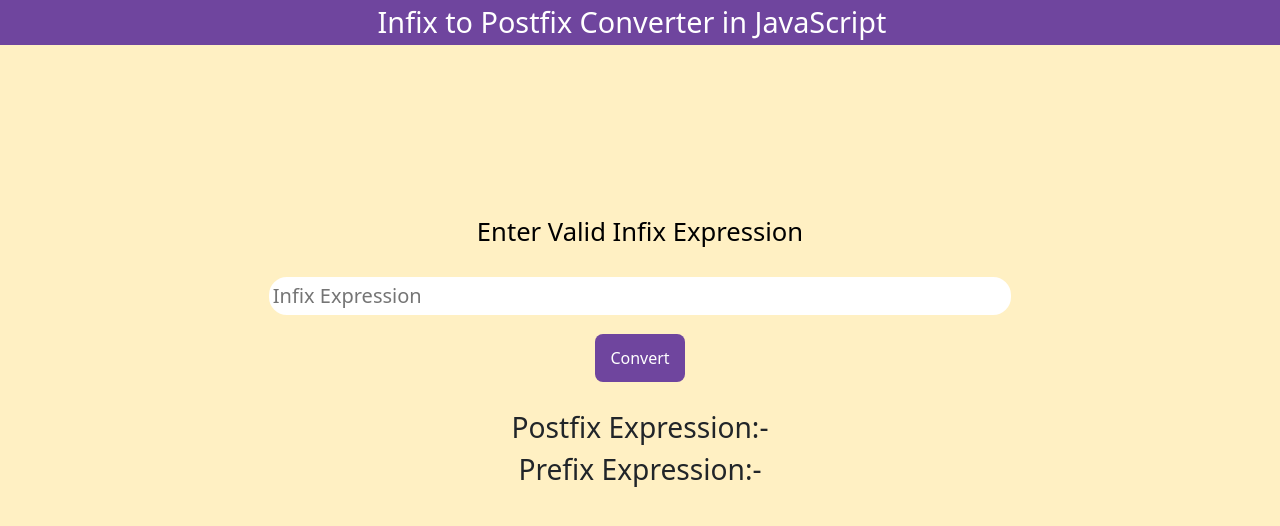
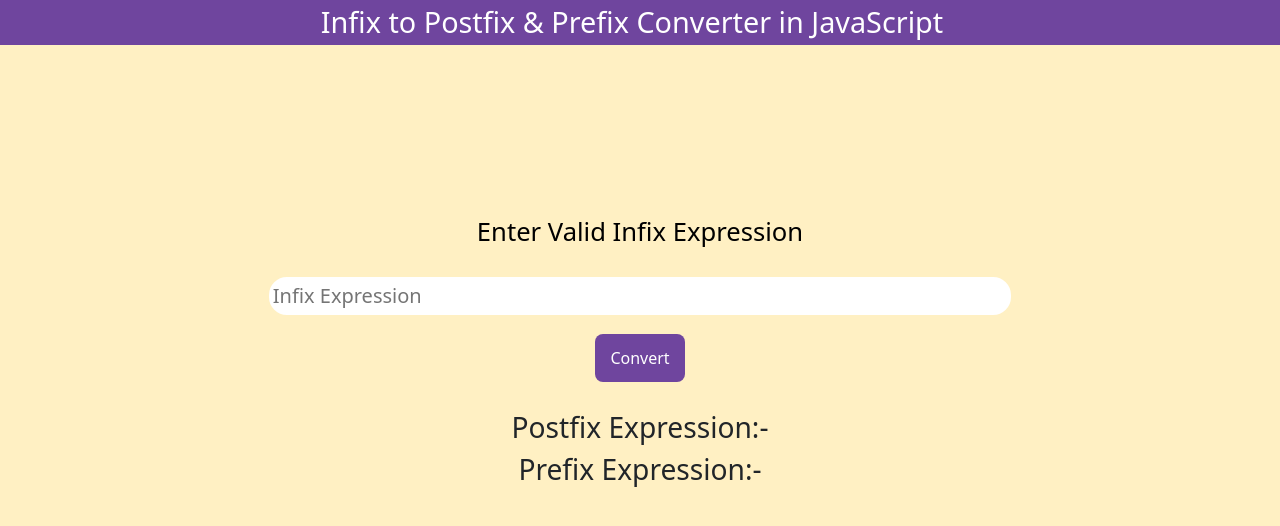
Before and after one commit to shivammahajancse/Infix-to-postfix-and-prefix-converter-using-JavaScript, a plain HTML site: page index.html in a window 1280 px wide. Drawn offline with nearby package versions, Linux system fonts and the light colour scheme.

Commit message:
index modified

```diff
--- a/index.html
+++ b/index.html
@@ -14,7 +14,7 @@
 <body>
   <nav class="navbar navbar-light bg-light">
     <div class="container-fluid" style=" justify-content: center;">
-      <span class="navbar-brand mb-0 h1">Infix to Postfix Converter in JavaScript</span>
+      <span class="navbar-brand mb-0 h1">Infix to Postfix & Prefix Converter in JavaScript</span>
     </div>
   </nav>
   <div class="inputdata">
```
